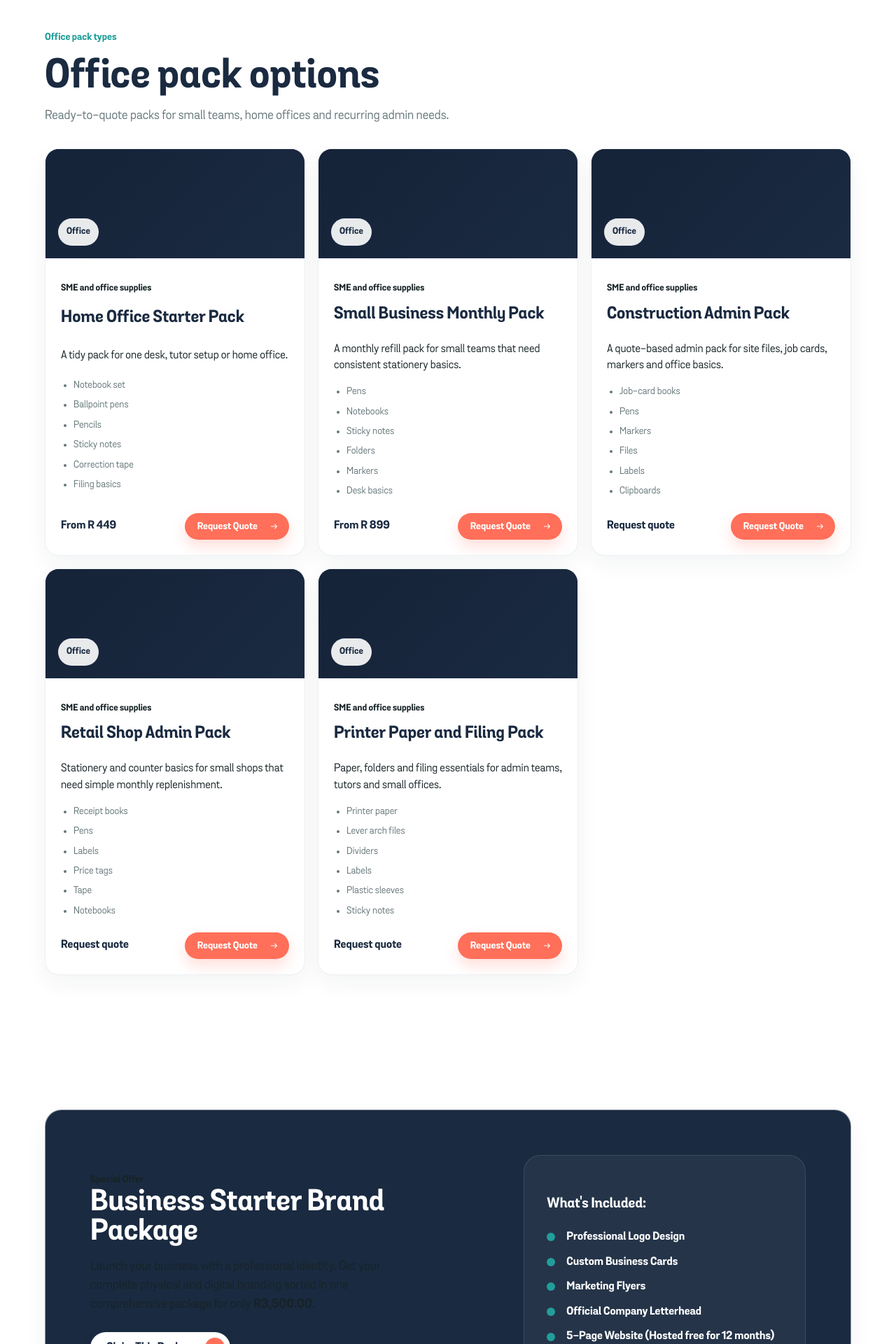
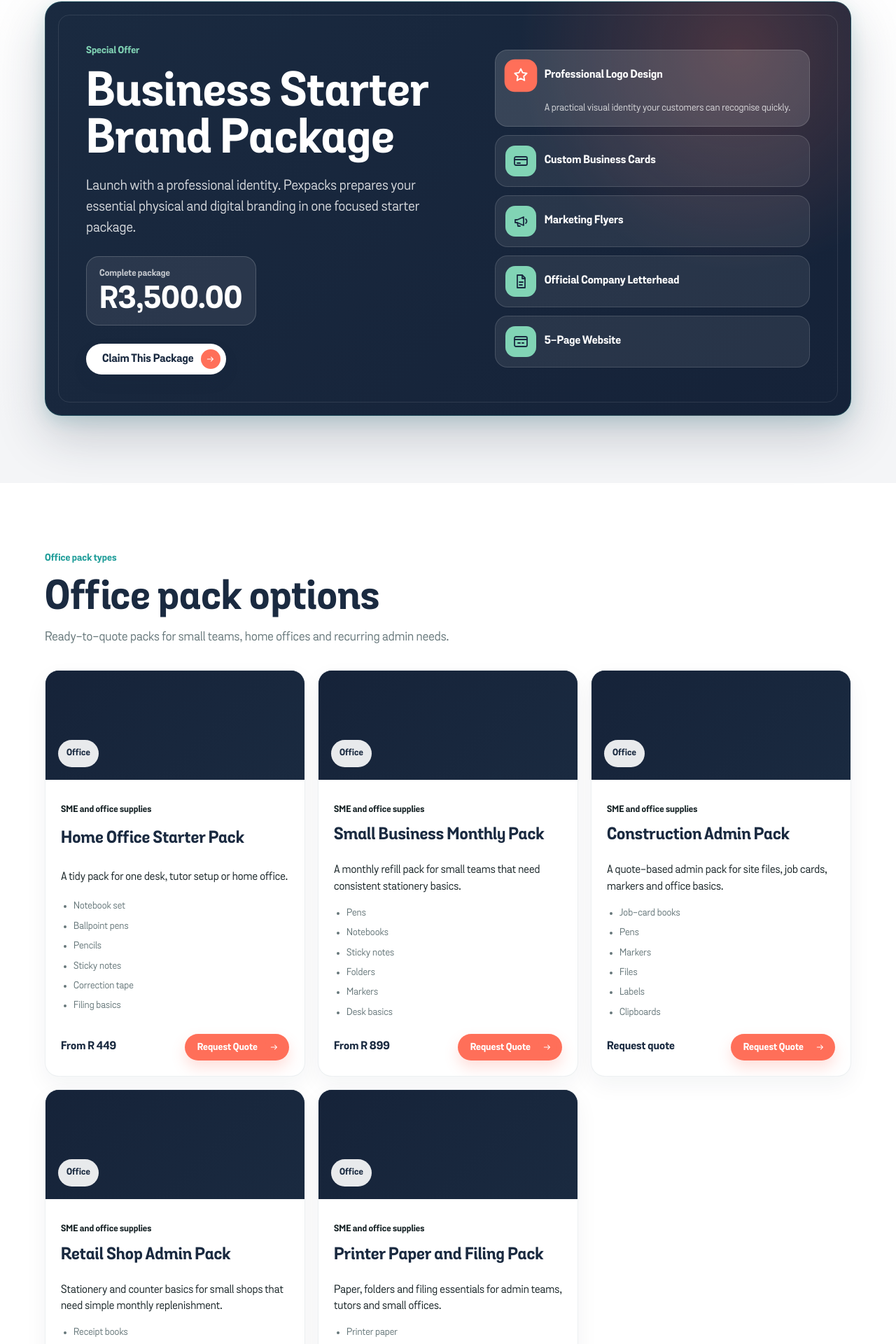
Before and after one commit to mcebisidesigner-spec/pexpacks-supplies, a Next.js app: page /office-packs in a window 1280 px wide. Shown: the part 725-2645 px from the top of the page at 70% size. Built offline with nearby package versions, Linux system fonts and the light colour scheme.

Commit message:
Refine office brand package section

```diff
--- a/app/office-packs/page.tsx
+++ b/app/office-packs/page.tsx
@@ -5,6 +5,7 @@ import { SectionHeader } from "@/components/marketing/SectionHeader";
 import { officePacks } from "@/data/officePacks";
 import { buildMetadata } from "@/lib/seo";
 import { formatCurrency } from "@/lib/formatCurrency";
+import { PexpacksEnquiryForm } from "@/components/forms/PexpacksEnquiryForm";
 import styles from "@/components/marketing/Marketing.module.css";
 
 const businessUseCases = [
@@ -21,6 +22,74 @@ const officeBenefits = [
   "Monthly pack planning for recurring supplies",
   "Custom quotes for teams, shops and admin offices",
   "Delivery or collection options during the Gauteng pilot",
+];
+
+const BrandIcon = () => (
+  <svg viewBox="0 0 24 24" aria-hidden="true">
+    <path d="M12 3l2.5 5.1 5.6.8-4.1 4 1 5.6-5-2.7-5 2.7 1-5.6-4.1-4 5.6-.8L12 3z" />
+  </svg>
+);
+
+const CardIcon = () => (
+  <svg viewBox="0 0 24 24" aria-hidden="true">
+    <rect x="3" y="6" width="18" height="12" rx="2" />
+    <path d="M3 10h18" />
+    <path d="M7 15h4" />
+  </svg>
+);
+
+const MegaphoneIcon = () => (
+  <svg viewBox="0 0 24 24" aria-hidden="true">
+    <path d="M4 14h3l9 4V6L7 10H4v4z" />
+    <path d="M7 14l1 5h3" />
+    <path d="M19 9c1 .7 1.5 1.7 1.5 3s-.5 2.3-1.5 3" />
+  </svg>
+);
+
+const DocumentIcon = () => (
+  <svg viewBox="0 0 24 24" aria-hidden="true">
+    <path d="M7 3h7l4 4v14H7V3z" />
+    <path d="M14 3v5h4" />
+    <path d="M10 13h5" />
+    <path d="M10 17h4" />
+  </svg>
+);
+
+const WebsiteIcon = () => (
+  <svg viewBox="0 0 24 24" aria-hidden="true">
+    <rect x="3" y="5" width="18" height="14" rx="2" />
+    <path d="M3 9h18" />
+    <path d="M8 14h3" />
+    <path d="M14 14h2" />
+  </svg>
+);
+
+const brandPackageItems = [
+  {
+    title: "Professional Logo Design",
+    text: "A practical visual identity your customers can recognise quickly.",
+    Icon: BrandIcon,
+  },
+  {
+    title: "Custom Business Cards",
+    text: "Printed cards for owners, staff, sales teams and customer handouts.",
+    Icon: CardIcon,
+  },
+  {
+    title: "Marketing Flyers",
+    text: "Simple promotional flyers for launches, offers and local campaigns.",
+    Icon: MegaphoneIcon,
+  },
+  {
+    title: "Official Company Letterhead",
+    text: "A clean document style for quotes, invoices, proposals and notices.",
+    Icon: DocumentIcon,
+  },
+  {
+    title: "5-Page Website",
+    text: "Hosted free for 12 months so the brand package has a live home.",
+    Icon: WebsiteIcon,
+  },
 ];
 
 export const metadata: Metadata = buildMetadata(
@@ -40,17 +109,65 @@ export default function OfficePacksPage() {
         panelTitle="Office essentials packed and delivered, so your business keeps moving."
       >
         <div className={styles.buttonRow}>
-          <Button href="/contact?type=office&subject=Office%20pack%20quote">
+          <Button href="#request-quote">
             Request a Quote
           </Button>
           <Button
-            href="/contact?type=office&subject=Office%20pack%20order"
+            href="#request-quote"
             variant="white"
           >
             Order a Pack
           </Button>
         </div>
       </PageHero>
+
+      <section
+        className={styles.brandPackageSection}
+        aria-labelledby="brand-package-heading"
+      >
+        <div className={styles.inner}>
+          <div className={styles.brandPackagePanel}>
+            <div className={styles.brandPackageCopy}>
+              <p className={styles.sectionEyebrow}>Special Offer</p>
+              <h2 id="brand-package-heading">
+                Business Starter Brand Package
+              </h2>
+              <p>
+                Launch with a professional identity. Pexpacks prepares your
+                essential physical and digital branding in one focused starter
+                package.
+              </p>
+              <div className={styles.brandPackagePrice}>
+                <span>Complete package</span>
+                <strong>R3,500.00</strong>
+              </div>
+              <div className={styles.buttonRow}>
+                <Button href="#request-quote" variant="white">
+                  Claim This Package
+                </Button>
+              </div>
+            </div>
+
+            <div className={styles.brandPackageItems}>
+              {brandPackageItems.map(({ title, text, Icon }, index) => (
+                <details
+                  className={styles.brandPackageItem}
+                  key={title}
+                  open={index === 0}
+                >
+                  <summary>
+                    <span className={styles.brandPackageIcon}>
+                      <Icon />
+                    </span>
+                    <strong>{title}</strong>
+                  </summary>
+                  <p>{text}</p>
+                </details>
+              ))}
+            </div>
+          </div>
+        </div>
+      </section>
 
       <section className={styles.section}>
         <div className={styles.inner}>
@@ -84,9 +201,7 @@ export default function OfficePacksPage() {
                         : `From ${formatCurrency(pack.priceFrom)}`}
                     </span>
                     <Button
-                      href={`/contact?type=office&subject=${encodeURIComponent(
-                        pack.name
-                      )}`}
+                      href="#request-quote"
                       size="sm"
                     >
                       Request Quote
@@ -95,95 +210,6 @@ export default function OfficePacksPage() {
                 </div>
               </article>
             ))}
-          </div>
-        </div>
-      </section>
-
-      <section
-        className={styles.sectionCream}
-        aria-labelledby="brand-package-heading"
-      >
-        <div className={styles.inner}>
-          <div
-            className={styles.splitBand}
-            style={{
-              background: "var(--pex-primary)",
-              color: "var(--pex-bg)",
-              borderRadius: "var(--radius-section)",
-              padding: "clamp(32px, 6vw, 64px)",
-            }}
-          >
-            <div>
-              <p
-                className={styles.sectionEyebrow}
-              >
-                Special Offer
-              </p>
-              <h2
-                id="brand-package-heading"
-                style={{
-                  color: "var(--pex-bg)",
-                  fontSize: "clamp(32px, 4vw, 42px)",
-                  marginBottom: "16px",
-                }}
-              >
-                Business Starter Brand Package
-              </h2>
-              <p
-                style={{
-                  fontSize: "18px",
-                  opacity: 0.9,
-                  marginBottom: "24px",
-                  maxWidth: "480px",
-                  lineHeight: 1.5,
-                }}
-              >
-                Launch your business with a professional identity. Get your
-                complete physical and digital branding sorted in one
-                comprehensive package for only <strong>R3,500.00</strong>.
-              </p>
-              <div className={styles.buttonRow}>
-                <Button
-                  href="/contact?subject=Business%20Starter%20Brand%20Package"
-                  variant="white"
-                >
-                  Claim This Package
-                </Button>
-              </div>
-            </div>
-            <div
-              style={{
-                background: "rgba(255,255,255,0.05)",
-                padding: "32px",
-                borderRadius: "24px",
-                border: "1px solid rgba(255,255,255,0.1)",
-              }}
-            >
-              <h3
-                style={{
-                  color: "var(--pex-bg)",
-                  marginBottom: "20px",
-                  fontSize: "20px",
-                }}
-              >
-                What's Included:
-              </h3>
-              <ul
-                className={styles.checkList}
-                style={
-                  {
-                    color: "var(--pex-bg)",
-                    "--check-color": "var(--pex-accent)",
-                  } as React.CSSProperties
-                }
-              >
-                <li>Professional Logo Design</li>
-                <li>Custom Business Cards</li>
-                <li>Marketing Flyers</li>
-                <li>Official Company Letterhead</li>
-                <li>5-Page Website (Hosted free for 12 months)</li>
-              </ul>
-            </div>
           </div>
         </div>
       </section>
@@ -200,14 +226,8 @@ export default function OfficePacksPage() {
                 site needs practical supplies quickly.
               </p>
               <div className={styles.buttonRow}>
-                <Button href="/contact?type=office&subject=Monthly%20office%20pack">
+                <Button href="#request-quote">
                   Start Monthly Pack
-                </Button>
-                <Button
-                  href="/contact?type=office&subject=Custom%20office%20quote"
-                  variant="white"
-                >
-                  Custom Office Quote
                 </Button>
               </div>
             </div>
@@ -230,13 +250,22 @@ export default function OfficePacksPage() {
           <div className={styles.gridThree}>
             {businessUseCases.map((useCase) => (
               <article className={styles.infoCard} key={useCase}>
-                <h3>{useCase}</h3>
-                <p>
-                  Choose a pack, request a quote, and let Pexpacks prepare the
-                  essentials your team needs.
-                </p>
+                <h3 style={{ margin: 0 }}>{useCase}</h3>
               </article>
             ))}
+          </div>
+        </div>
+      </section>
+
+      <section id="request-quote" className={styles.sectionCream}>
+        <div className={styles.inner}>
+          <div style={{ maxWidth: "800px", margin: "0 auto" }}>
+            <PexpacksEnquiryForm
+              mode="contact"
+              title="Get a custom office quote"
+              submitLabel="Request Quote"
+              initialEnquiryType="Office pack"
+            />
           </div>
         </div>
       </section>
--- a/components/marketing/Marketing.module.css
+++ b/components/marketing/Marketing.module.css
@@ -496,6 +496,180 @@
   font-weight: 800;
 }
 
+.brandPackageSection {
+  padding: clamp(28px, 5vw, 56px) 0 var(--section-padding-y-desktop);
+  background:
+    linear-gradient(180deg, var(--pex-bg), var(--pex-bg-soft) 88%);
+}
+
+.brandPackagePanel {
+  position: relative;
+  overflow: hidden;
+  border: 1px solid rgba(33, 158, 154, 0.26);
+  border-radius: var(--radius-section);
+  padding: clamp(28px, 5vw, 58px);
+  display: grid;
+  grid-template-columns: minmax(0, 0.9fr) minmax(300px, 0.78fr);
+  gap: clamp(28px, 5vw, 64px);
+  align-items: center;
+  background:
+    radial-gradient(circle at 86% 12%, rgba(255, 111, 89, 0.22), transparent 28%),
+    linear-gradient(135deg, var(--pex-primary), var(--pex-sme-navy));
+  color: var(--pex-bg);
+  box-shadow:
+    0 28px 70px rgba(26, 42, 64, 0.22),
+    0 8px 22px rgba(33, 158, 154, 0.16);
+}
+
+.brandPackagePanel::before {
+  content: "";
+  position: absolute;
+  inset: 18px;
+  pointer-events: none;
+  border: 1px solid rgba(255, 255, 255, 0.1);
+  border-radius: calc(var(--radius-section) - 8px);
+}
+
+.brandPackageCopy,
+.brandPackageItems {
+  position: relative;
+  z-index: 1;
+}
+
+.brandPackageCopy {
+  max-width: 620px;
+}
+
+.brandPackageCopy .sectionEyebrow {
+  color: var(--pex-sme-mint);
+}
+
+.brandPackageCopy h2 {
+  margin: 0;
+  color: var(--pex-bg);
+  font-size: clamp(38px, 5.6vw, 68px);
+  line-height: 0.98;
+  font-weight: 800;
+}
+
+.brandPackageCopy p:not(.sectionEyebrow) {
+  max-width: 540px;
+  margin: 18px 0 0;
+  color: rgba(255, 255, 255, 0.82);
+  font-size: clamp(17px, 2vw, 20px);
+  line-height: 1.5;
+}
+
+.brandPackagePrice {
+  width: fit-content;
+  margin: 26px 0;
+  border: 1px solid rgba(255, 255, 255, 0.18);
+  border-radius: 18px;
+  padding: 14px 18px;
+  display: grid;
+  gap: 4px;
+  background: rgba(255, 255, 255, 0.08);
+}
+
+.brandPackagePrice span {
+  color: rgba(255, 255, 255, 0.72);
+  font-size: 13px;
+  font-weight: 800;
+}
+
+.brandPackagePrice strong {
+  color: var(--pex-bg);
+  font-size: clamp(30px, 4vw, 44px);
+  line-height: 1;
+}
+
+.brandPackageItems {
+  display: grid;
+  gap: 12px;
+}
+
+.brandPackageItem {
+  border: 1px solid rgba(255, 255, 255, 0.14);
+  border-radius: 18px;
+  background: rgba(255, 255, 255, 0.08);
+  transition:
+    transform 180ms ease,
+    background 180ms ease,
+    border-color 180ms ease;
+}
+
+.brandPackageItem:hover,
+.brandPackageItem:focus-within {
+  transform: translateY(-2px);
+  border-color: rgba(129, 212, 181, 0.62);
+  background: rgba(255, 255, 255, 0.13);
+}
+
+.brandPackageItem[open] {
+  background: rgba(255, 255, 255, 0.14);
+}
+
+.brandPackageItem summary {
+  cursor: pointer;
+  list-style: none;
+  padding: 14px;
+  display: grid;
+  grid-template-columns: 44px minmax(0, 1fr);
+  gap: 12px;
+  align-items: center;
+  color: var(--pex-bg);
+}
+
+.brandPackageItem summary::-webkit-details-marker {
+  display: none;
+}
+
+.brandPackageIcon {
+  width: 44px;
+  height: 44px;
+  border-radius: 14px;
+  display: grid;
+  place-items: center;
+  background: var(--pex-sme-mint);
+  color: var(--pex-primary);
+  transition:
+    transform 180ms ease,
+    background 180ms ease,
+    color 180ms ease;
+}
+
+.brandPackageIcon svg {
+  width: 24px;
+  height: 24px;
+  fill: none;
+  stroke: currentColor;
+  stroke-width: 1.8;
+  stroke-linecap: round;
+  stroke-linejoin: round;
+}
+
+.brandPackageItem:hover .brandPackageIcon,
+.brandPackageItem:focus-within .brandPackageIcon,
+.brandPackageItem[open] .brandPackageIcon {
+  transform: scale(1.06);
+  background: var(--pex-accent);
+  color: var(--pex-bg);
+}
+
+.brandPackageItem strong {
+  color: var(--pex-bg);
+  font-size: 16px;
+  line-height: 1.2;
+}
+
+.brandPackageItem p {
+  margin: 0;
+  padding: 0 14px 16px 70px;
+  color: rgba(255, 255, 255, 0.78);
+  font-size: 14px;
+  line-height: 1.45;
+}
+
 .splitBand {
   border-radius: var(--radius-section);
   padding: clamp(28px, 5vw, 54px);
@@ -727,8 +901,13 @@
 @media (max-width: 1080px) {
   .heroInner,
   .pageHeroInner,
-  .splitBand {
+  .splitBand,
+  .brandPackagePanel {
     grid-template-columns: 1fr;
+  }
+
+  .brandPackagePanel {
+    align-items: start;
   }
 
   .heroVisual {
@@ -794,6 +973,18 @@
 
   .buttonRow > * {
     width: 100%;
+  }
+
+  .brandPackageSection {
+    padding-top: 24px;
+  }
+
+  .brandPackagePanel {
+    padding: 28px;
+  }
+
+  .brandPackageItems {
+    gap: 10px;
   }
 
   .heroTitle {
@@ -862,6 +1053,7 @@
   }
 
   .splitBand,
+  .brandPackagePanel,
   .formCard,
   .infoCard,
   .pathCard,
@@ -869,14 +1061,37 @@
   .benefitCard {
     padding: 22px;
   }
+
+  .brandPackagePanel::before {
+    inset: 10px;
+  }
+
+  .brandPackageItem summary {
+    grid-template-columns: 38px minmax(0, 1fr);
+    padding: 12px;
+  }
+
+  .brandPackageIcon {
+    width: 38px;
+    height: 38px;
+    border-radius: 12px;
+  }
+
+  .brandPackageItem p {
+    padding: 0 12px 14px 62px;
+  }
 }
 
 @media (prefers-reduced-motion: reduce) {
-  .pathCard {
+  .pathCard,
+  .brandPackageItem,
+  .brandPackageIcon {
     transition: none;
   }
 
-  .pathCard:hover {
+  .pathCard:hover,
+  .brandPackageItem:hover,
+  .brandPackageItem:hover .brandPackageIcon {
     transform: none;
   }
 }
```
